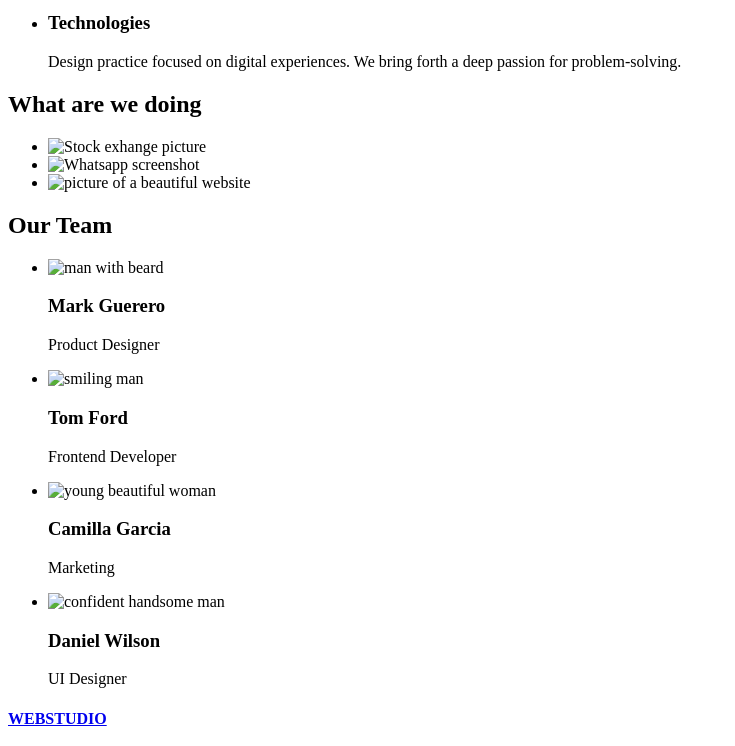
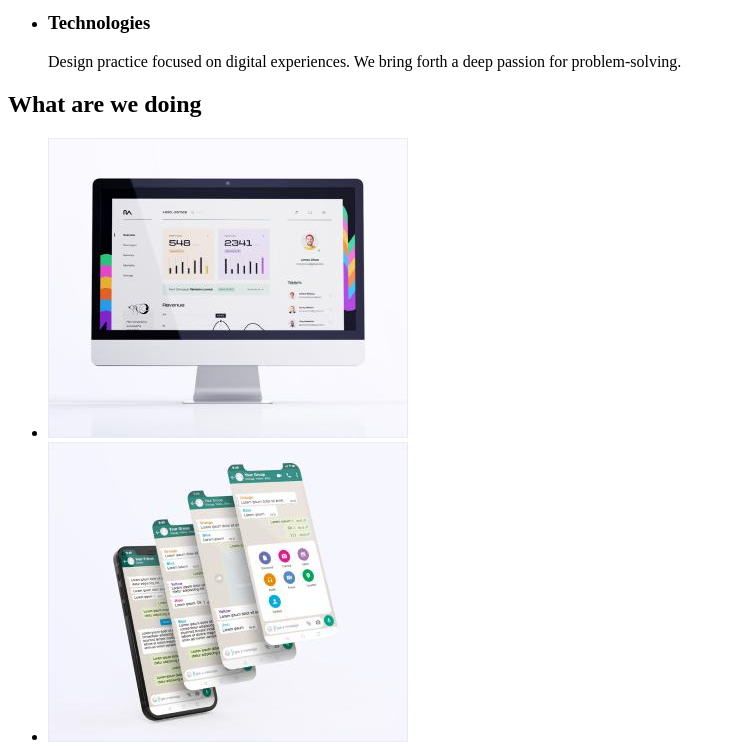
Before and after one commit to melbp1017/goit-homework-01, a plain HTML site: page index.html in a window 1280 px wide. Shown: the part 520-1266 px from the top of the page, without its empty margins (0-735 px from the left). Drawn offline with Linux system fonts and the light colour scheme; the site is published under a folder, as on GitHub Pages, so addresses that start at the root find nothing.

Commit message:
rename file names on image file
fix error showed up in validator

```diff
--- a/index.html
+++ b/index.html
@@ -68,17 +68,17 @@
       <ul class="section-two-list">
         <li>
           <img
-            src="/images/Rectangle71.jpg"
+            src="images/img-rectangle.jpg"
             alt="Stock exhange picture"
             width="360"
           />
         </li>
         <li>
-          <img src="/images/img2.jpg" alt="Whatsapp screenshot" width="360" />
+          <img src="images/img2.jpg" alt="Whatsapp screenshot" width="360" />
         </li>
         <li>
           <img
-            src="/images/img3.jpg"
+            src="images/img3.jpg"
             alt="picture of a beautiful website"
             width="360"
           />
@@ -87,18 +87,18 @@
       <h2 class="section-three">Our Team</h2>
       <ul class="section-three-list">
         <li>
-          <img src="/images/Mark.jpg" alt="man with beard" width="250" />
+          <img src="images/img-mark.jpg" alt="man with beard" width="250" />
           <h3>Mark Guerero</h3>
           <p>Product Designer</p>
         </li>
         <li>
-          <img src="/images/Tom.jpg" alt="smiling man" width="250" />
+          <img src="images/img-tom.jpg" alt="smiling man" width="250" />
           <h3>Tom Ford</h3>
           <p>Frontend Developer</p>
         </li>
         <li>
           <img
-            src="/images/Camilla.jpg"
+            src="images/img-camilla.jpg"
             alt="young beautiful woman"
             width="250"
           />
@@ -107,7 +107,7 @@
         </li>
         <li>
           <img
-            src="/images/Daniel.jpg"
+            src="images/img-daniel.jpg"
             alt="confident handsome man"
             width="250"
           />
```
Also changed, not shown: images/img-camilla.jpg (renamed from images/Camilla.jpg), images/img-daniel.jpg (renamed from images/Daniel.jpg), images/img-mark.jpg (renamed from images/Mark.jpg), images/img-rectangle.jpg (renamed from images/Rectangle71.jpg), images/img-tom.jpg (renamed from images/Tom.jpg).
